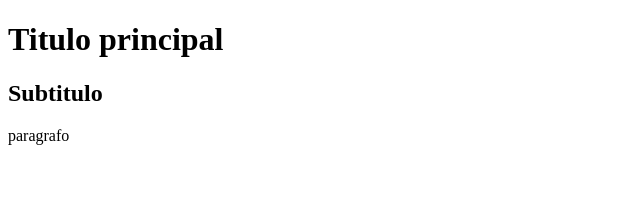
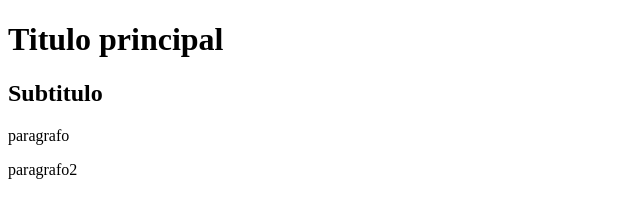
Before and after one commit to vagner-fonseca/aula-udemy, a website: page src/index.html in a window 1280 px wide. Shown: the full height of the page, 0-640 px from the left. Drawn offline with Linux system fonts and the light colour scheme.

```diff
--- a/src/index.html
+++ b/src/index.html
@@ -11,6 +11,10 @@
     <h2>Subtitulo</h2>
 
     <p> paragrafo</p>
+    <p> paragrafo2
+
+    </p>
+
 
 
 
```
Also changed, not shown: package.json (added, +25 -0 lines), 2 other files.
